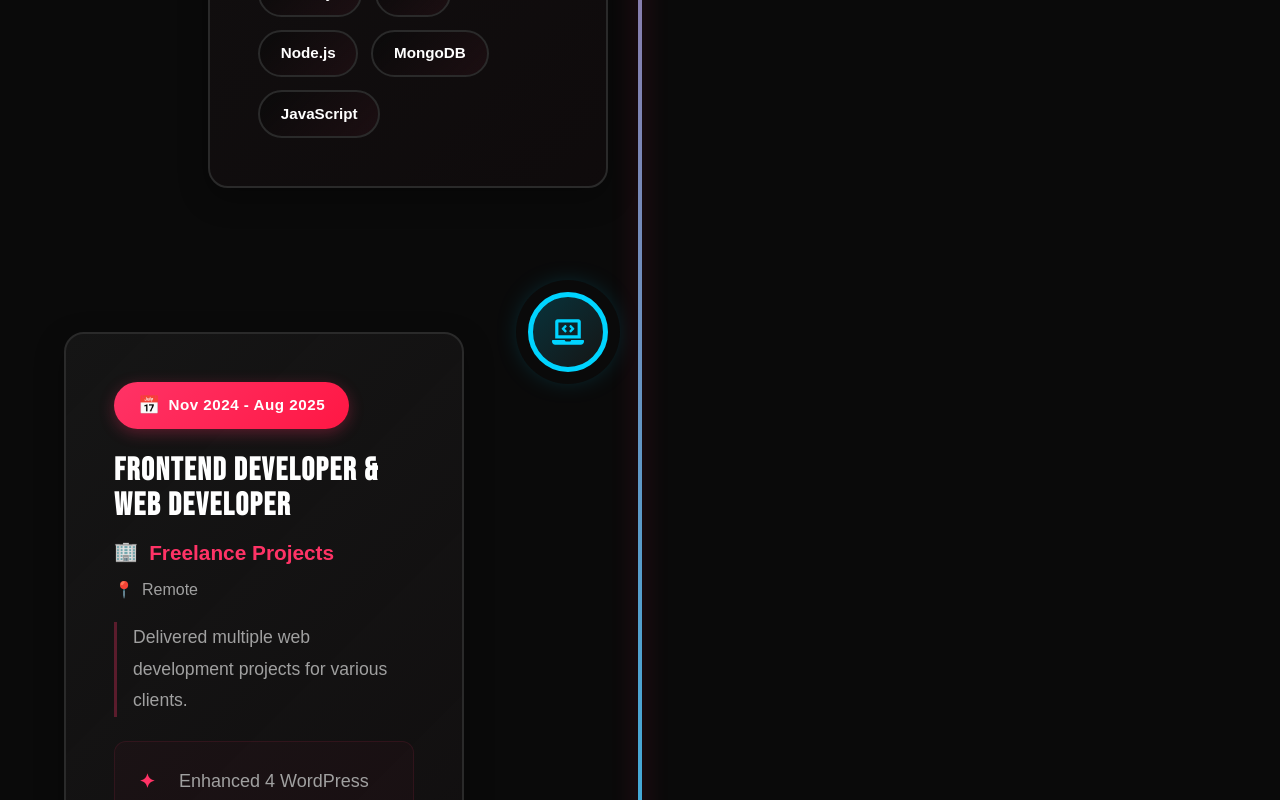
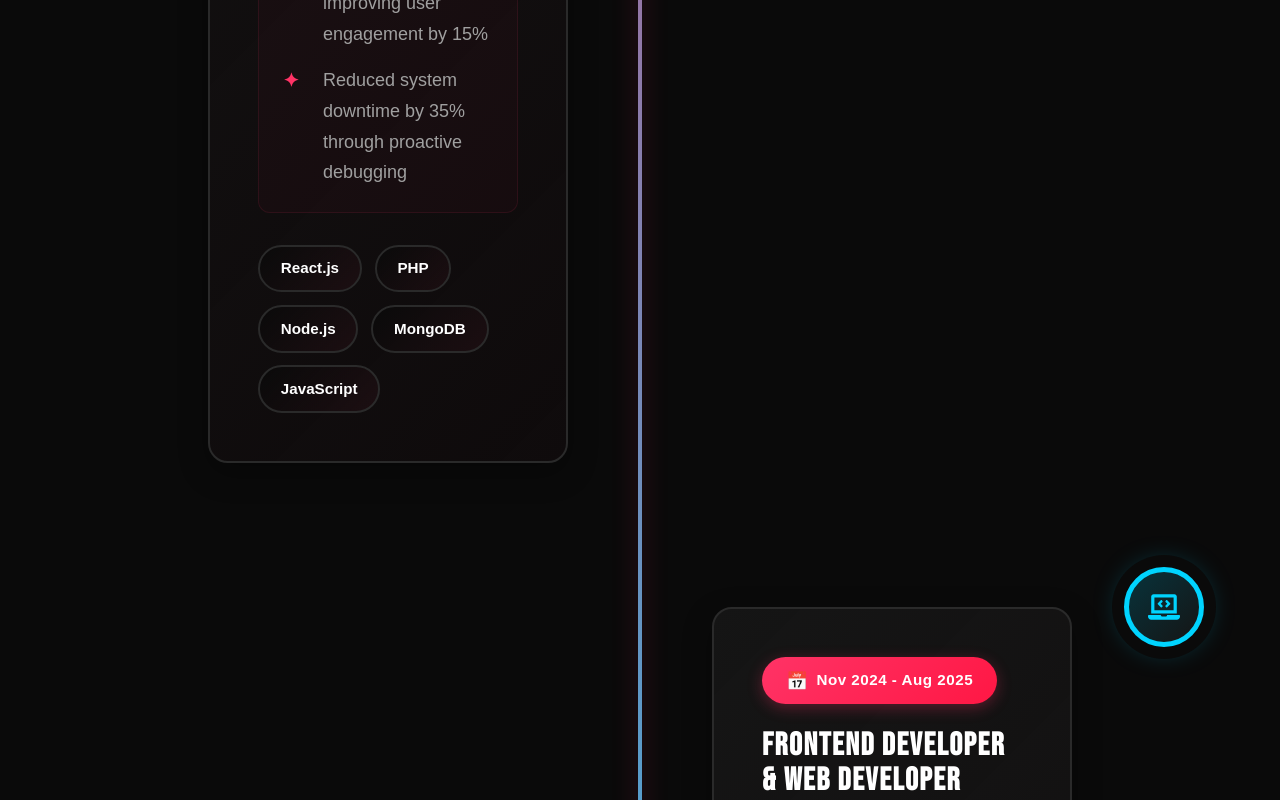
Before and after one commit to Datashaper007/portfolio, a React (Create React App) app: page /about in a window 1280 px wide. Shown: the part 3317-4117 px from the top of the page. Built offline with nearby package versions, Linux system fonts and the light colour scheme; no server answers; a web font is replaced by a local one.

Commit message:
Add new file

```diff
--- a/src/pages/About.js
+++ b/src/pages/About.js
@@ -327,7 +327,8 @@ const About = () => {
             {journey.map((item, i) => (
               <motion.div
                 key={i}
-                className={`timeline-item ${item.type}`}
+                className={`timeline-item ${item.type} ${isMobile ? 'left' : (i % 2 === 0 ? 'left' : 'right')}`}
+
                 initial={{
                   opacity: 0,
                   x: isMobile ? -50 : (i % 2 === 0 ? -100 : 100),
```
